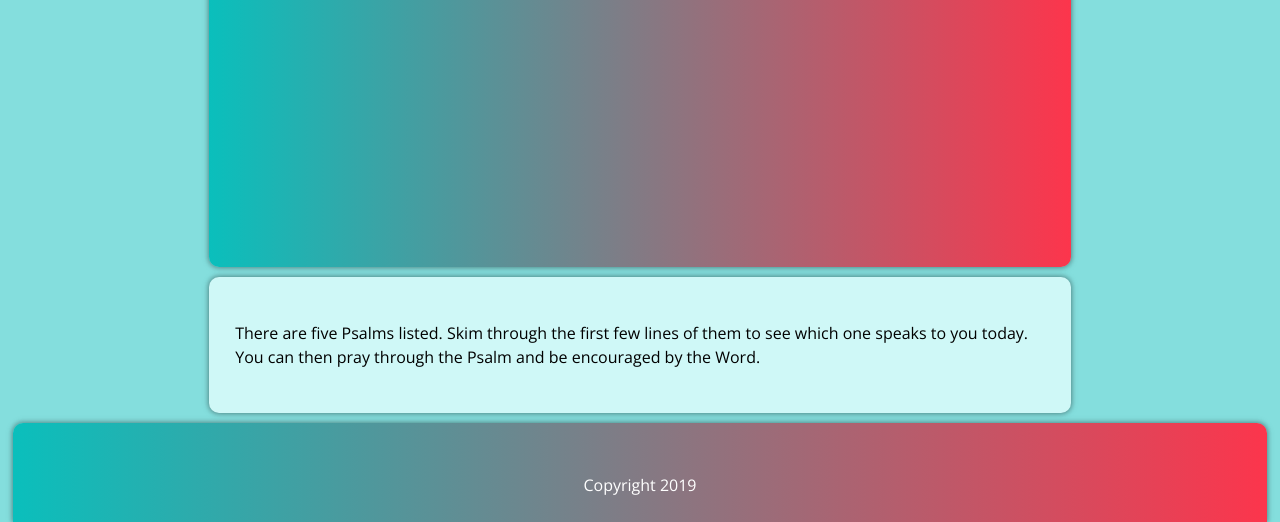
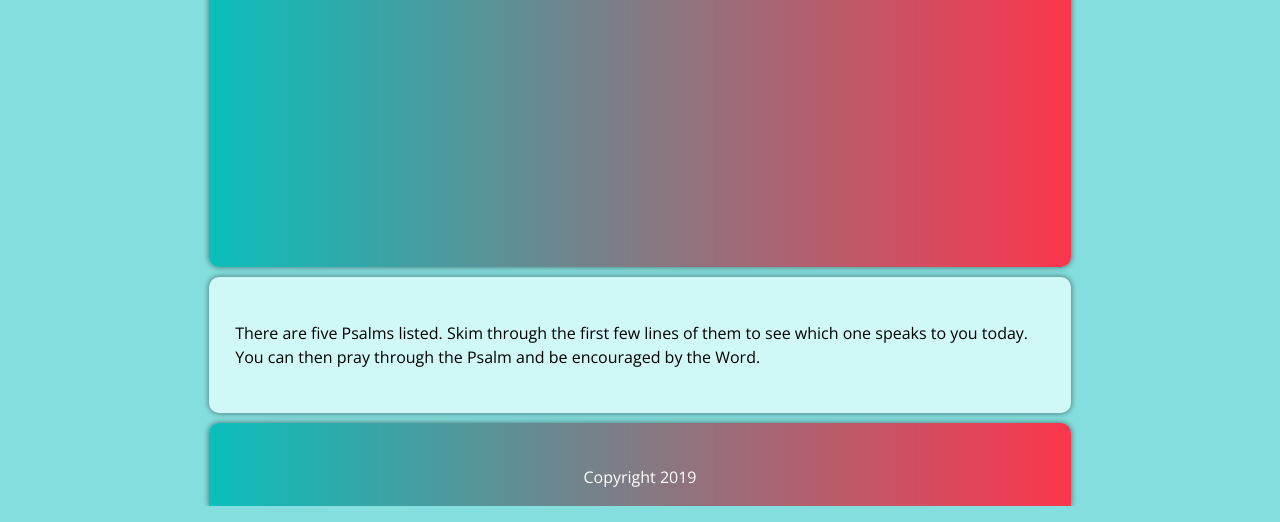
Before and after one commit to brooksvinyard/psalm, a plain HTML site: page index.html in a window 1280 px wide. Shown: the part 373-895 px from the top of the page. Drawn offline with nearby package versions, Linux system fonts and the light colour scheme; no server answers.

Commit message:
Updated footer to match page

```diff
--- a/index.js
+++ b/index.js
@@ -21,14 +21,10 @@ if (todaysDate != 31) {
 
 ///////////////////////////////////
 // ESV
-//const header = "Authorization: Token 7da60d7d2f5a81d0d7a463497986c890c72c99ca";
-// f7880735e365d733416b486cba4f75a2669769c5
-
-const token = '7da60d7d2f5a81d0d7a463497986c890c72c99ca';
 const url = 'https://api.esv.org/v3/passage/html/?'
 const myHeaders = ({
     'Accept': 'application/json',
-    'authorization': 'Token f7880735e365d733416b486cba4f75a2669769c5'
+    'authorization': 'Token 7da60d7d2f5a81d0d7a463497986c890c72c99ca'
   });
 
 let myInit = {
```
Also changed, not shown: index.html (+1 -1 lines).
